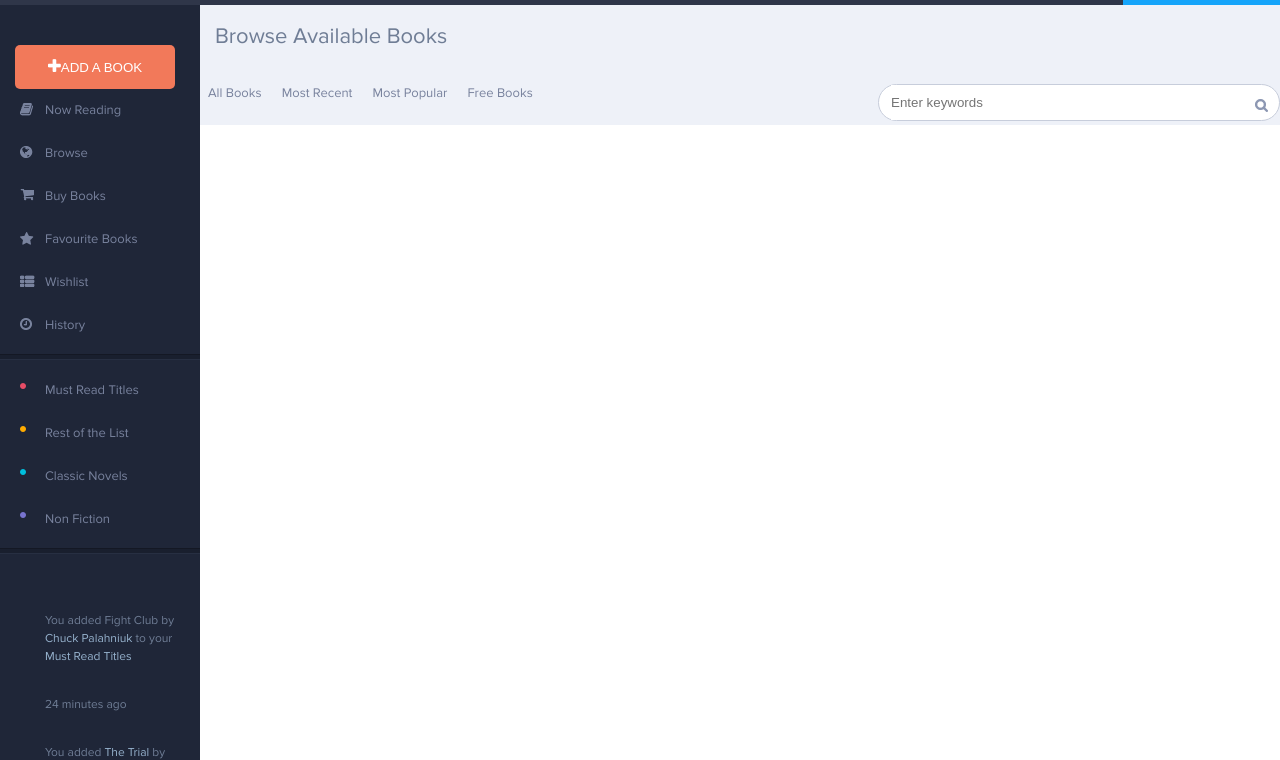
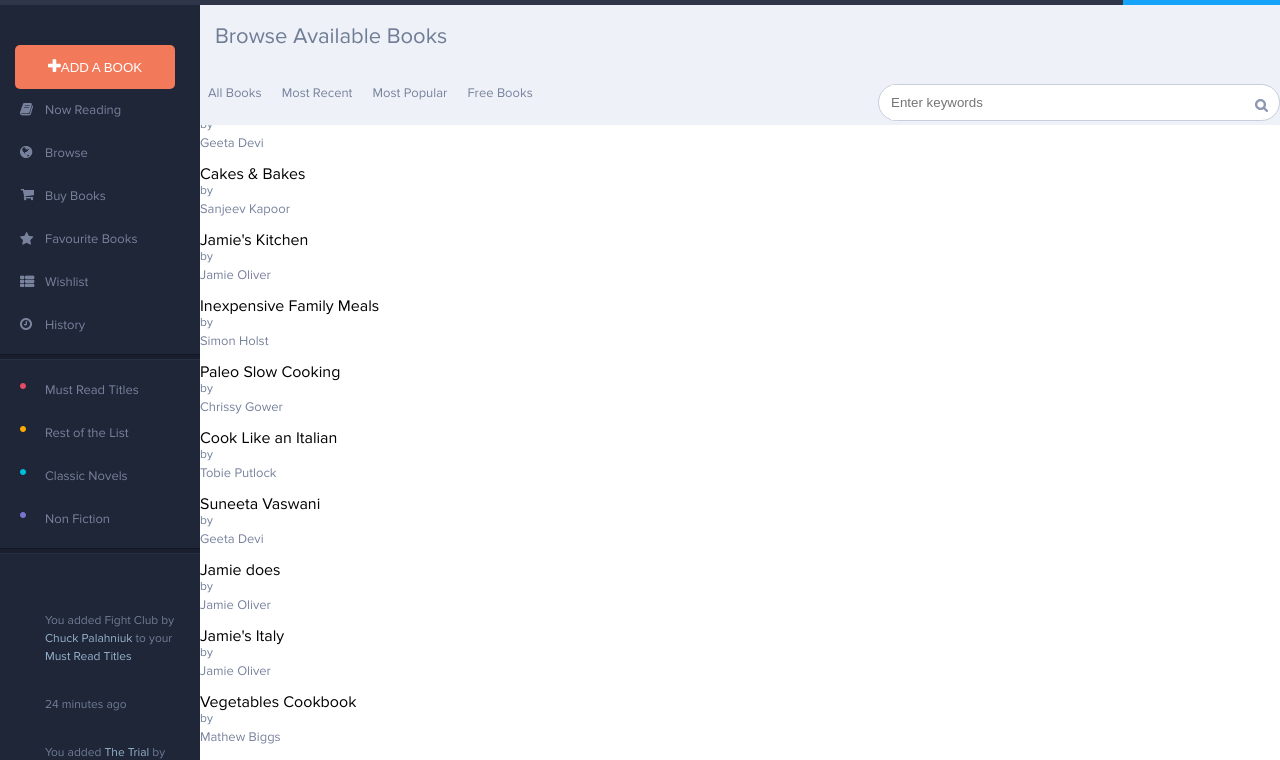
Before and after one commit to Mariam9/booksite1, a plain HTML site: page index.html in a window 1280 px wide. Shown: the part 40-800 px from the top of the page. Drawn offline with nearby package versions, Linux system fonts and the light colour scheme.

Commit message:
author+bookname

```diff
--- a/index.html
+++ b/index.html
@@ -84,80 +84,80 @@
       <ul>
         <li>
           <a href="#"><img src="" alt=""></a>
-          <h3></h3>
-          <p></p> <a href="#"></a>
+          <h3>Jevels of Nizam</h3>
+          <p>by</p> <a href="#">Geeta Devi</a>
           <div class="rate">
             <div></div>
           </div>
         </li>
         <li>
           <a href="#"><img src="" alt=""></a>
-          <h3></h3>
-          <p></p> <a href="#"></a>
+          <h3>Cakes & Bakes</h3>
+          <p>by</p> <a href="#">Sanjeev Kapoor</a>
           <div class="rate">
             <div></div>
           </div>
         </li>
         <li>
           <a href="#"><img src="" alt=""></a>
-          <h3></h3>
-          <p></p> <a href="#"></a>
+          <h3>Jamie's Kitchen</h3>
+          <p>by</p> <a href="#">Jamie Oliver</a>
           <div class="rate">
             <div></div>
           </div>
         </li>
         <li>
           <a href="#"><img src="" alt=""></a>
-          <h3></h3>
-          <p></p> <a href="#"></a>
+          <h3>Inexpensive Family Meals</h3>
+          <p>by</p> <a href="#">Simon Holst</a>
           <div class="rate">
             <div></div>
           </div>
         </li>
         <li>
           <a href="#"><img src="" alt=""></a>
-          <h3></h3>
-          <p></p> <a href="#"></a>
+          <h3>Paleo Slow Cooking</h3>
+          <p>by</p> <a href="#">Chrissy Gower</a>
           <div class="rate">
             <div></div>
           </div>
         </li>
         <li>
           <a href="#"><img src="" alt=""></a>
-          <h3></h3>
-          <p></p> <a href="#"></a>
+          <h3>Cook Like an Italian</h3>
+          <p>by</p> <a href="#">Tobie Putlock</a>
           <div class="rate">
             <div></div>
           </div>
         </li>
         <li>
           <a href="#"><img src="" alt=""></a>
-          <h3></h3>
-          <p></p> <a href="#"></a>
+          <h3>Suneeta Vaswani</h3>
+          <p>by</p> <a href="#">Geeta Devi</a>
           <div class="rate">
             <div></div>
           </div>
         </li>
         <li>
           <a href="#"><img src="" alt=""></a>
-          <h3></h3>
-          <p></p> <a href="#"></a>
+          <h3>Jamie does</h3>
+          <p>by</p> <a href="#">Jamie Oliver</a>
           <div class="rate">
             <div></div>
           </div>
         </li>
         <li>
           <a href="#"><img src="" alt=""></a>
-          <h3></h3>
-          <p></p> <a href="#"></a>
+          <h3>Jamie's Italy</h3>
+          <p>by</p> <a href="#">Jamie Oliver</a>
           <div class="rate">
             <div></div>
           </div>
         </li>
         <li>
           <a href="#"><img src="" alt=""></a>
-          <h3></h3>
-          <p></p> <a href="#"></a>
+          <h3>Vegetables Cookbook</h3>
+          <p>by</p> <a href="#">Mathew Biggs</a>
           <div class="rate">
             <div></div>
           </div>
```
